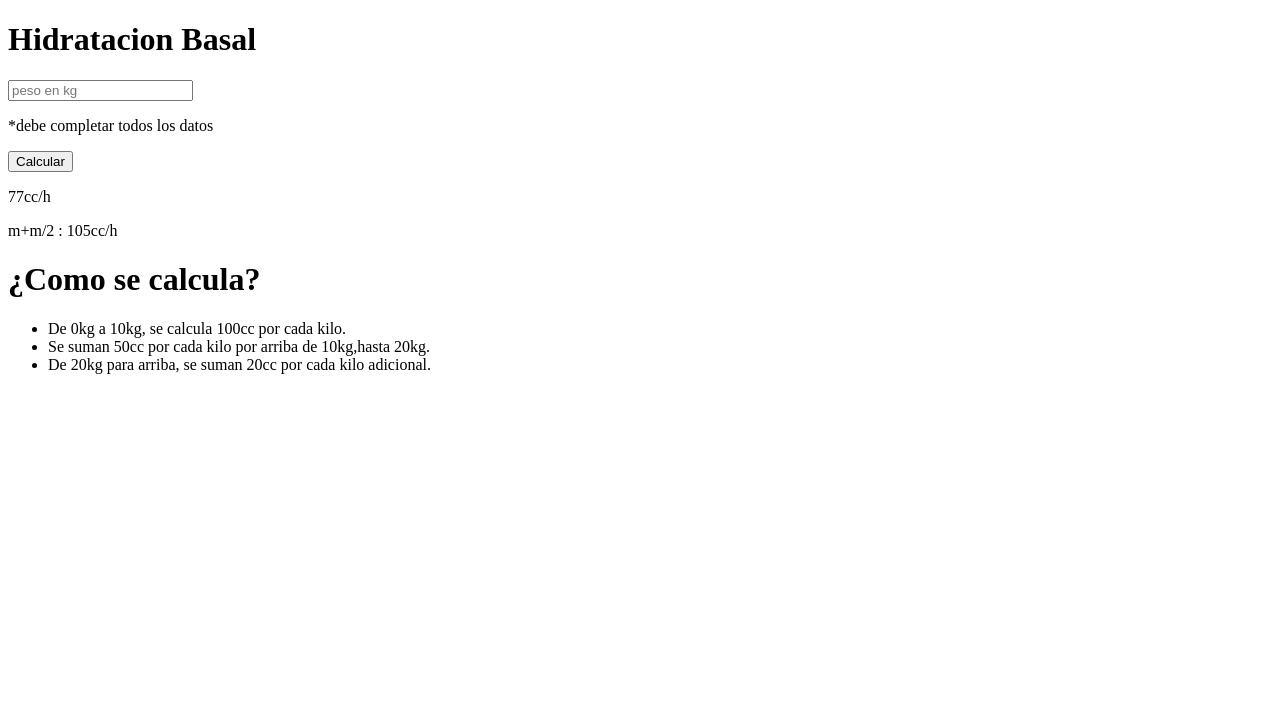
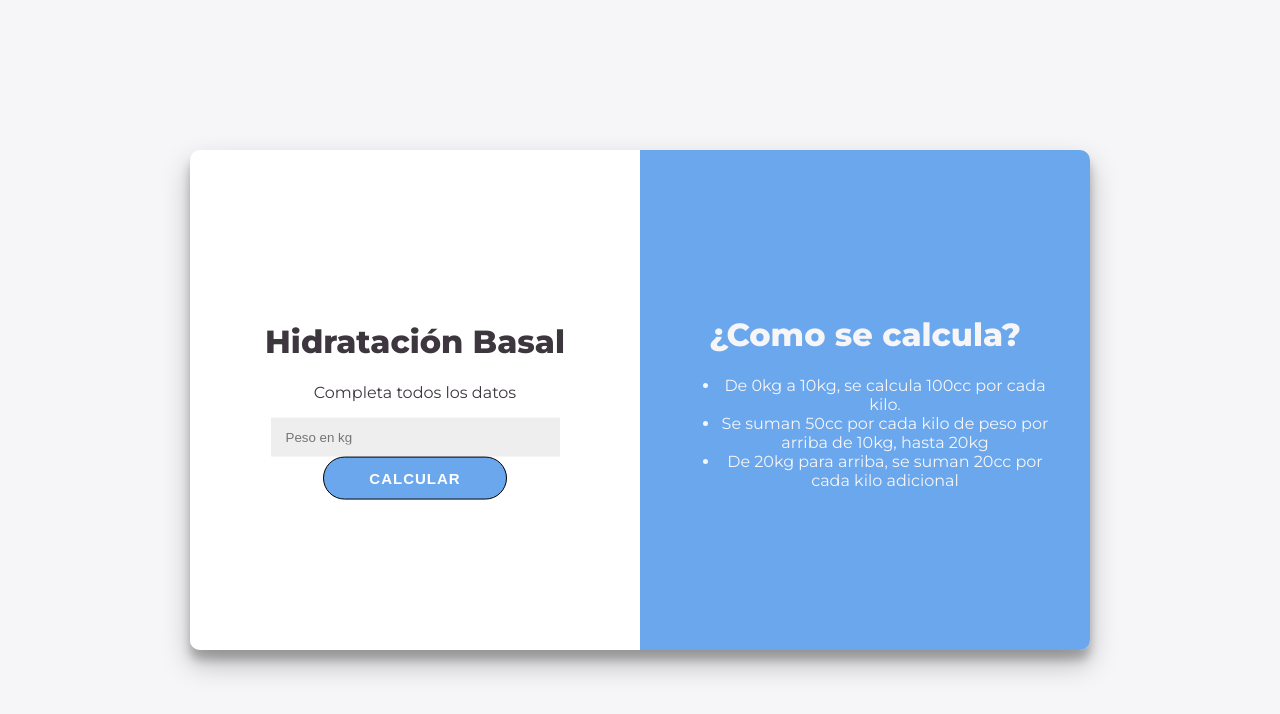
Before and after one commit to IvanVG3/CalculadoraBasal, a plain HTML site: page index.html in a window 1280 px wide. Drawn offline with Linux system fonts and the light colour scheme.

Commit message:
Add files via upload

```diff
--- a/index.html
+++ b/index.html
@@ -1,28 +1,32 @@
 <!DOCTYPE html>
 <html>
     <head>
-        <title> Calculadora de Hidratacion </title>
+        <link rel="stylesheet" href="./style.css">
+        <script src="script.js" defer></script>
     </head>
-
-        <body>
-            <div>
-                <div>
-                    <h1>Hidratacion Basal</h1>
-                    <input type="number" placeholder="peso en kg"/>
-                    <p>*debe completar todos los datos</p>
-                    <button>Calcular</button>
-                    <p>77cc/h</p>
-                    <p>m+m/2 : 105cc/h</p>
+    <body>
+        <div id="contenedor">
+            <div id="calculadora">
+                <div class="contenido">
+                    <h1>Hidratación Basal</h1>
+                    <p class="item">Completa todos los datos</p>
+                    <input class="item" id="peso" type="number" placeholder="Peso en kg" />
+                    <p class="item" id="error">* Debe completar todos los datos</p>
+                    <button class="item" id="calcular">Calcular</button>
+                    <p class="item resultado" id="flu">71cc/h</p>
+                    <p class="item resultado" id="man">m+m/2 : 105cc/h</p>
                 </div>
-                <div>
+            </div>
+            <div id="detalle">
+                <div class="contenido">
                     <h1>¿Como se calcula?</h1>
                     <ul>
                         <li>De 0kg a 10kg, se calcula 100cc por cada kilo.</li>
-                        <li>Se suman 50cc por cada kilo por arriba de 10kg,hasta 20kg. </li>
-                        <li>De 20kg para arriba, se suman 20cc por cada kilo adicional.</li>
+                        <li>Se suman 50cc por cada kilo de peso por arriba de 10kg, hasta 20kg</li>
+                        <li>De 20kg para arriba, se suman 20cc por cada kilo adicional</li>
                     </ul>
                 </div>
             </div>
-        </body>
-
+        </div>
+    </body>
 </html>
```
